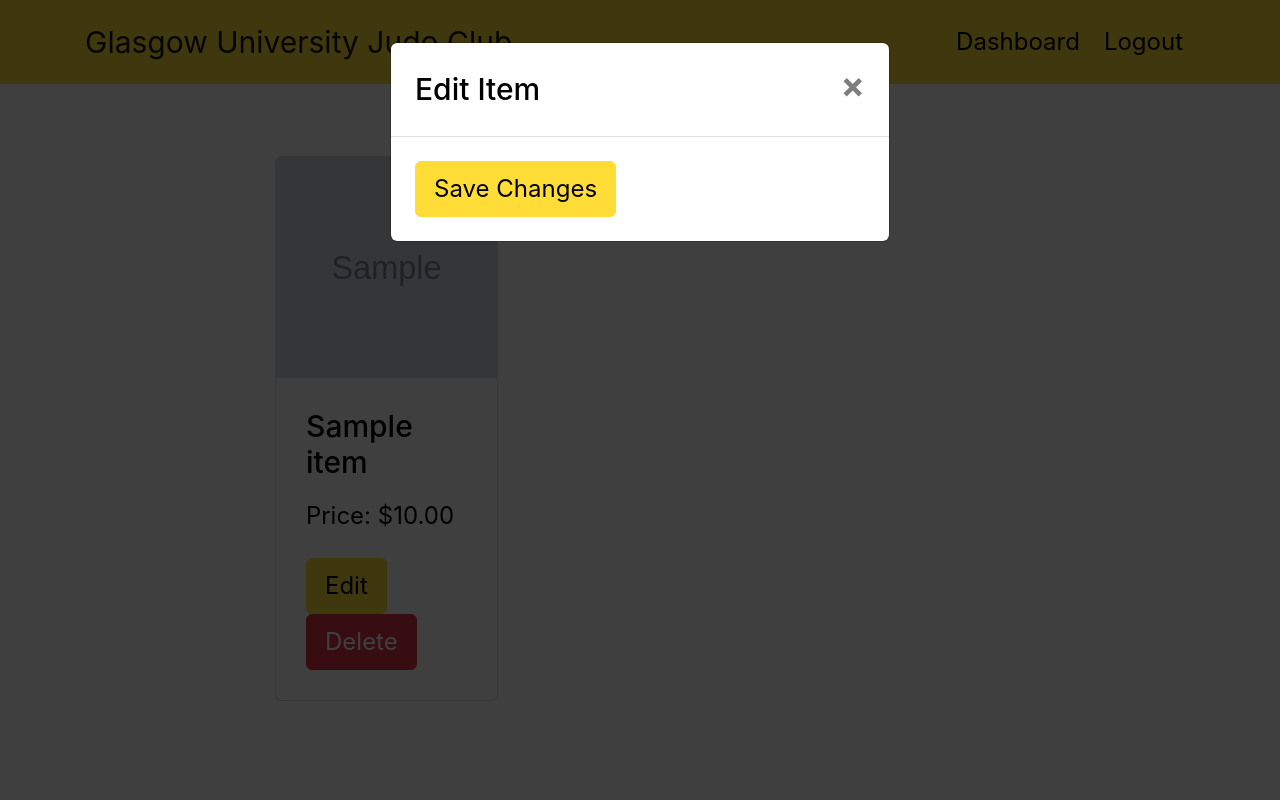
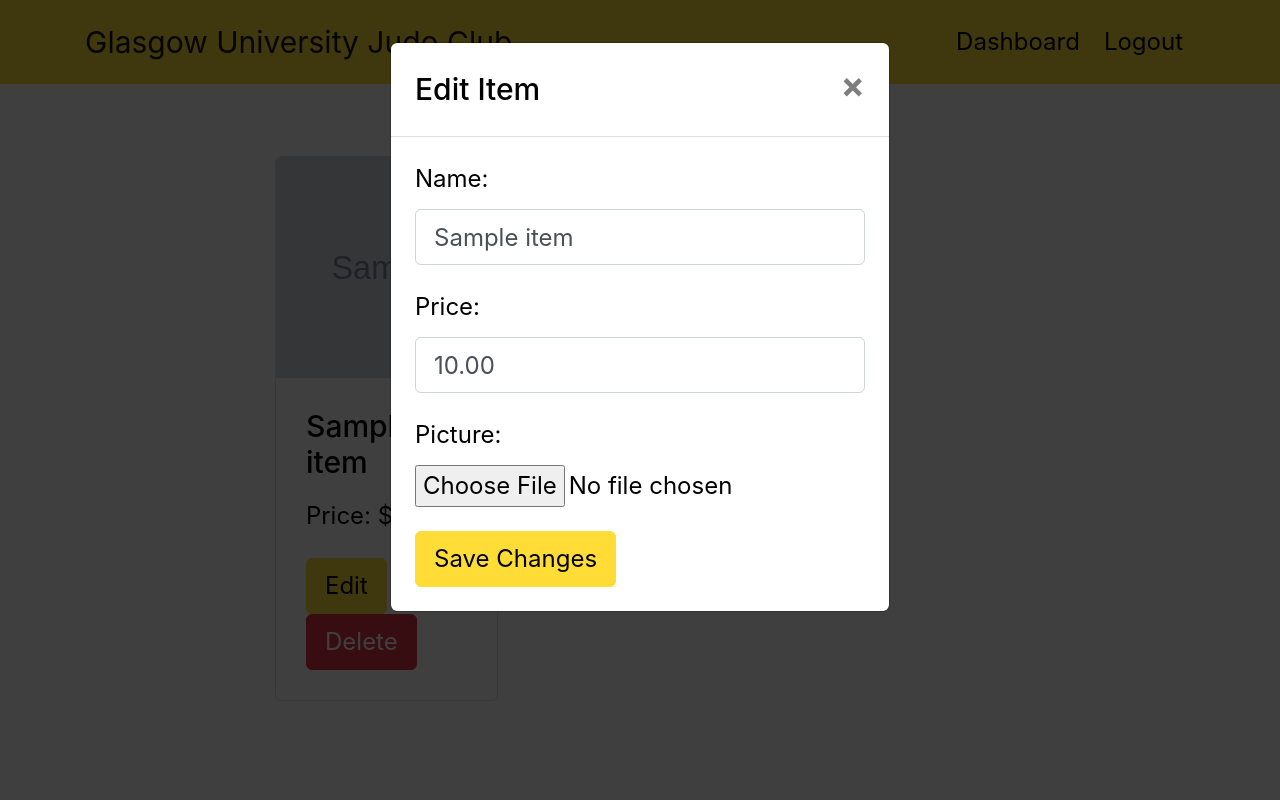
Before and after one commit to GUCoderOM/GUJC, a Django app: page /judo/staff/merch/ in a window 1280 px wide, after a click on "Edit". Run offline with Django 4.2, Linux system fonts and the light colour scheme; tables that the repository leaves empty hold one stand-in row (values such as "Sample post"); grey boxes marked "Sample" are stand-in pictures; some libraries are stand-ins or nearby versions; some web fonts are replaced.

Commit message:
fixed edit form

```diff
--- a/judo/views.py
+++ b/judo/views.py
@@ -48,9 +48,8 @@ def staff_merch(request):
         form = ItemForm()
 
     merch_items = Item.objects.all()
-    edit_form = None
 
-    return render(request, 'judo/staff/staff_merch.html', {'form': form, 'edit_form': edit_form,'merch_items': merch_items})
+    return render(request, 'judo/staff/staff_merch.html', {'form': form,'merch_items': merch_items})
 
 def edit_item(request, item_id):
     item = get_object_or_404(Item, pk=item_id)
@@ -64,7 +63,7 @@ def edit_item(request, item_id):
         edit_form = EditItemForm(instance=item)
 
     merch_items = Item.objects.all()
-    return render(request, 'judo/staff/staff_merch.html', {'form': ItemForm(), 'edit_form': edit_form, 'merch_items': merch_items})
+    return render(request, 'judo/staff/staff_merch.html', {'merch_items': merch_items})
 
 def delete_item(request, item_id):
     item = get_object_or_404(Item, pk=item_id)
--- a/templates/judo/staff/staff_merch.html
+++ b/templates/judo/staff/staff_merch.html
@@ -57,10 +57,21 @@
               </button>
             </div>
             <div class="modal-body">
-              <!-- Make sure to include the form tag here -->
+              <!-- Include the form tag here with the form fields -->
               <form method="post" enctype="multipart/form-data" action="{% url 'judo:edit_item' item.id %}">
                 {% csrf_token %}
-                {{ edit_form|crispy }}
+                <div class="form-group">
+                  <label for="edit_name">Name:</label>
+                  <input type="text" class="form-control" id="edit_name" name="name" value="{{ item.name }}">
+                </div>
+                <div class="form-group">
+                  <label for="edit_price">Price:</label>
+                  <input type="text" class="form-control" id="edit_price" name="price" value="{{ item.price }}">
+                </div>
+                <div class="form-group">
+                  <label for="edit_picture">Picture:</label>
+                  <input type="file" class="form-control-file" id="edit_picture" name="picture">
+                </div>
                 <!-- You should see the form fields here -->
                 <!-- Ensure that form fields are correctly defined in EditItemForm -->
 
@@ -72,6 +83,8 @@
         </div>
       </div>
       {% endfor %}
+
+
 
 
       <!-- Delete Confirmation Modal -->
```
